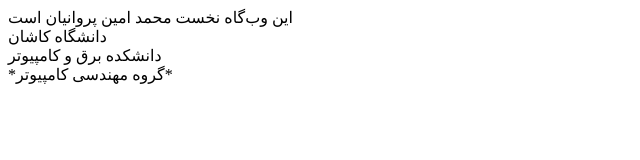
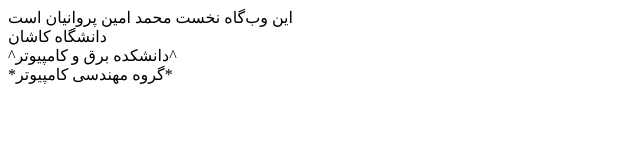
Before and after one commit to parvanian9721160202mohammad/parvanian9721160202mohammad.github.io, a plain HTML site: page index.html in a window 1280 px wide. Shown: the full height of the page, 0-640 px from the left. Drawn offline with Linux system fonts and the light colour scheme.

Commit message:
third commit

```diff
--- a/index.html
+++ b/index.html
@@ -11,7 +11,7 @@
 <br />
 دانشگاه کاشان
 <br />
-دانشکده برق و کامپیوتر
+^دانشکده برق و کامپیوتر^
 <br />
 *گروه مهندسی کامپیوتر*
 </body>
```
